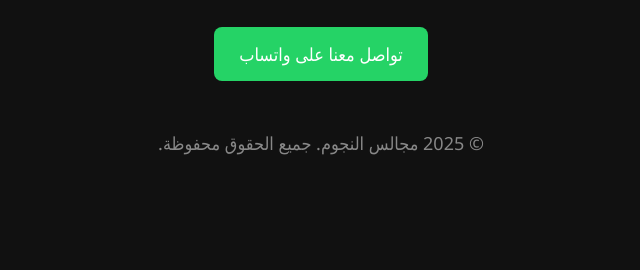
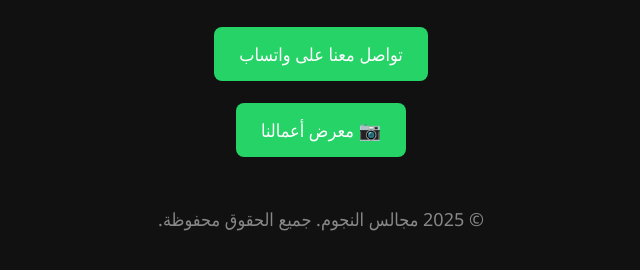
Before and after one commit to Mjamo20/MajalisNujom2025, a plain HTML site: page index.html in a window 1280 px wide. Shown: the part 168-438 px from the top of the page, without its empty margins (319-959 px from the left). Drawn offline with Linux system fonts and the light colour scheme.

Commit message:
Update index.html

```diff
--- a/index.html
+++ b/index.html
@@ -55,7 +55,8 @@
   <a class="whatsapp" href="https://wa.me/966581559124" target="_blank">
     تواصل معنا على واتساب
   </a>
-
+<br /><br />
+<a class="whatsapp" href="gallery.html">📷 معرض أعمالنا</a>
   <footer>
     <p>&copy; 2025 مجالس النجوم. جميع الحقوق محفوظة.</p>
   </footer>
```
